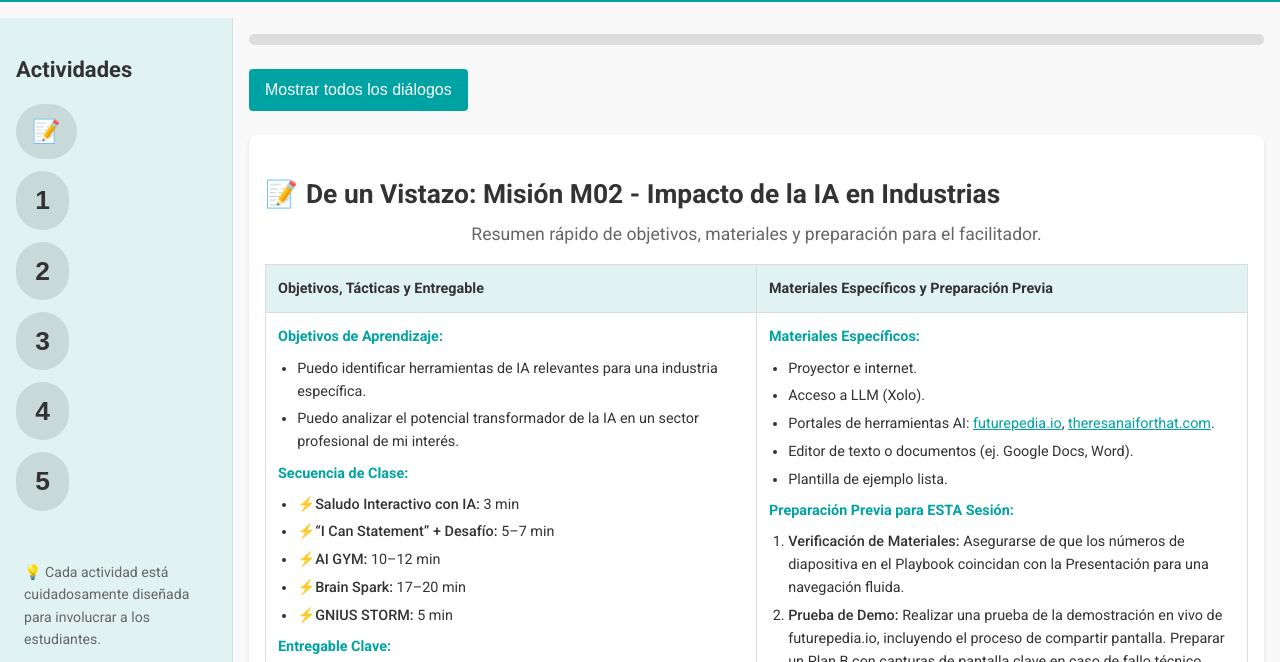
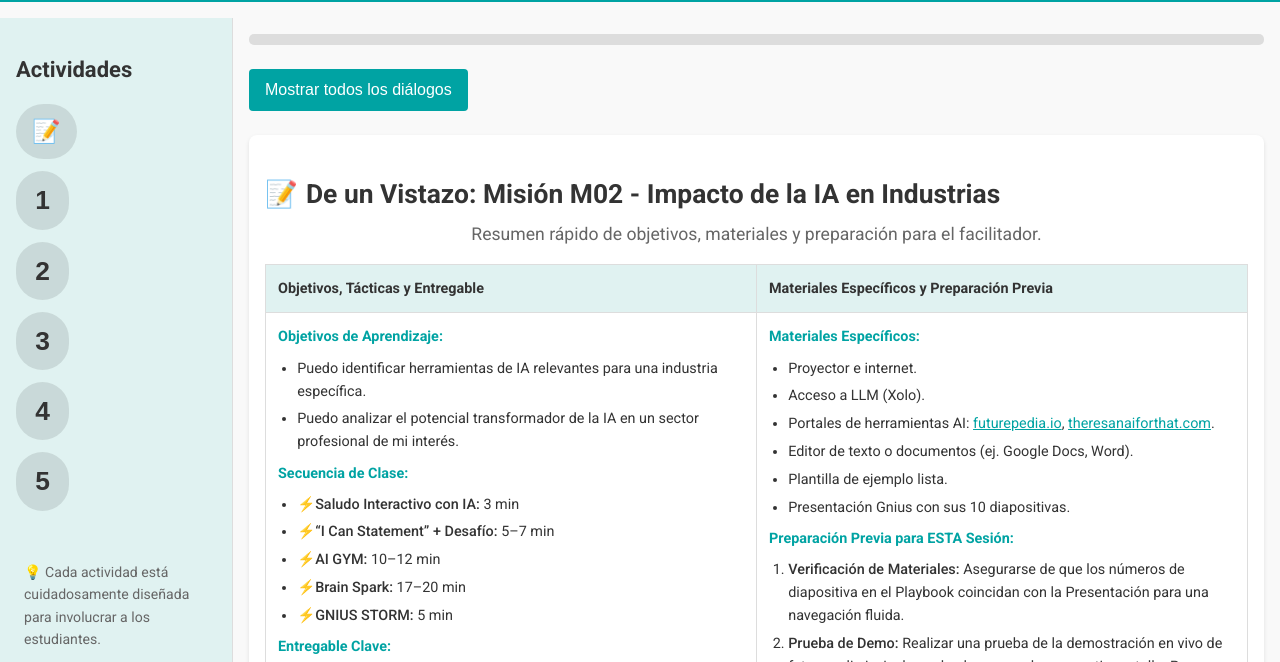
Before and after one commit to Gnius-Club/AIF_H1_MT02, a plain HTML site: page index.html in a window 1280 px wide. Shown: the part 89-751 px from the top of the page. Drawn offline with Linux system fonts and the light colour scheme.

Commit message:
Update index.html

```diff
--- a/index.html
+++ b/index.html
@@ -93,6 +93,7 @@
                                         <li>Portales de herramientas AI: <a href="https://www.futurepedia.io/" target="_blank">futurepedia.io</a>, <a href="https://theresanaiforthat.com/" target="_blank">theresanaiforthat.com</a>.</li>
                                         <li>Editor de texto o documentos (ej. Google Docs, Word).</li>
                                         <li>Plantilla de ejemplo lista.</li>
+                                        <li>Presentación Gnius con sus 10 diapositivas.</li>
                                     </ul>
                                     <strong>Preparación Previa para ESTA Sesión:</strong>
                                     <ol>
```
